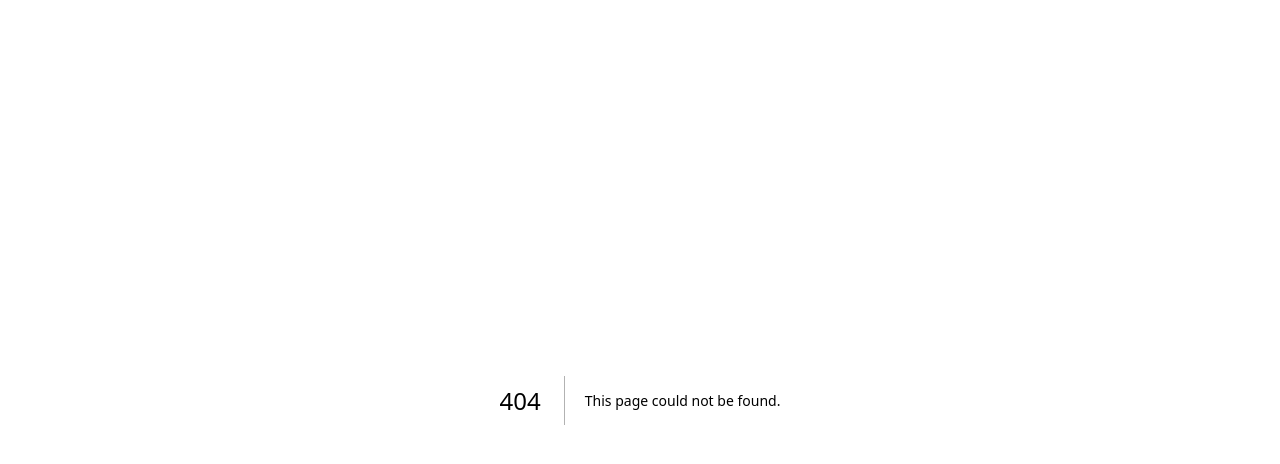
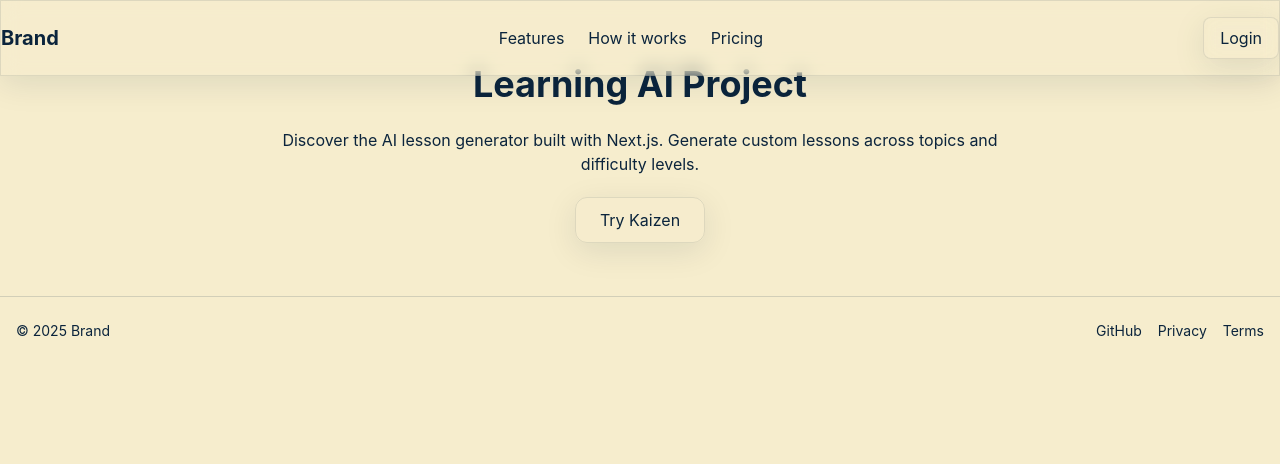
Before and after one commit to NolanEssertaize/portfolio-front, a Next.js app: page /ai-lesson in a window 1280 px wide. Before the commit this address had no page. Shown: the top 464 px of the page. Built offline with nearby package versions, Linux system fonts and the light colour scheme.

Commit message:
feat: add AI lesson intro page and update routing

```diff
--- /dev/null
+++ b/src/app/ai-lesson/page.tsx
@@ -0,0 +1,5 @@
+import AiLessonTemplate from "@/components/atomic/templates/AiLessonTemplate";
+
+export default function AiLessonPage() {
+  return <AiLessonTemplate />;
+}
--- a/src/app/page.tsx
+++ b/src/app/page.tsx
@@ -1,5 +1,5 @@
-import LandingTemplate from "@/components/atomic/templates/LandingTemplate";
+import PortfolioPage from "./portfolio/page";
 
 export default function Home() {
-  return <LandingTemplate />;
+  return <PortfolioPage />;
 }
--- /dev/null
+++ b/src/components/atomic/templates/AiLessonTemplate.tsx
@@ -0,0 +1,21 @@
+import SiteHeader from "@/components/atomic/organisms/SiteHeader";
+import SiteFooter from "@/components/atomic/organisms/SiteFooter";
+
+export default function AiLessonTemplate() {
+  return (
+    <>
+      <SiteHeader />
+      <main className="max-w-3xl mx-auto px-4 py-16 text-center">
+        <h1 className="text-4xl font-bold mb-6">Learning AI Project</h1>
+        <p className="mb-8">
+          Discover the AI lesson generator built with Next.js. Generate
+          custom lessons across topics and difficulty levels.
+        </p>
+        <a href="/kaizen" className="btn-glass px-6 py-3 rounded-xl">
+          Try Kaizen
+        </a>
+      </main>
+      <SiteFooter />
+    </>
+  );
+}
--- a/src/components/portfolio/sections/ProjectSection.tsx
+++ b/src/components/portfolio/sections/ProjectSection.tsx
@@ -79,7 +79,7 @@
         technologies: ['Next.js', 'AI'],
         image: '/AILesson.png',
         github: '#',
-      demo: '/kaizen',
+        demo: '/ai-lesson',
         featured: false,
       },
     ];
```
Lines whose indentation alone changed are shown as unchanged.
